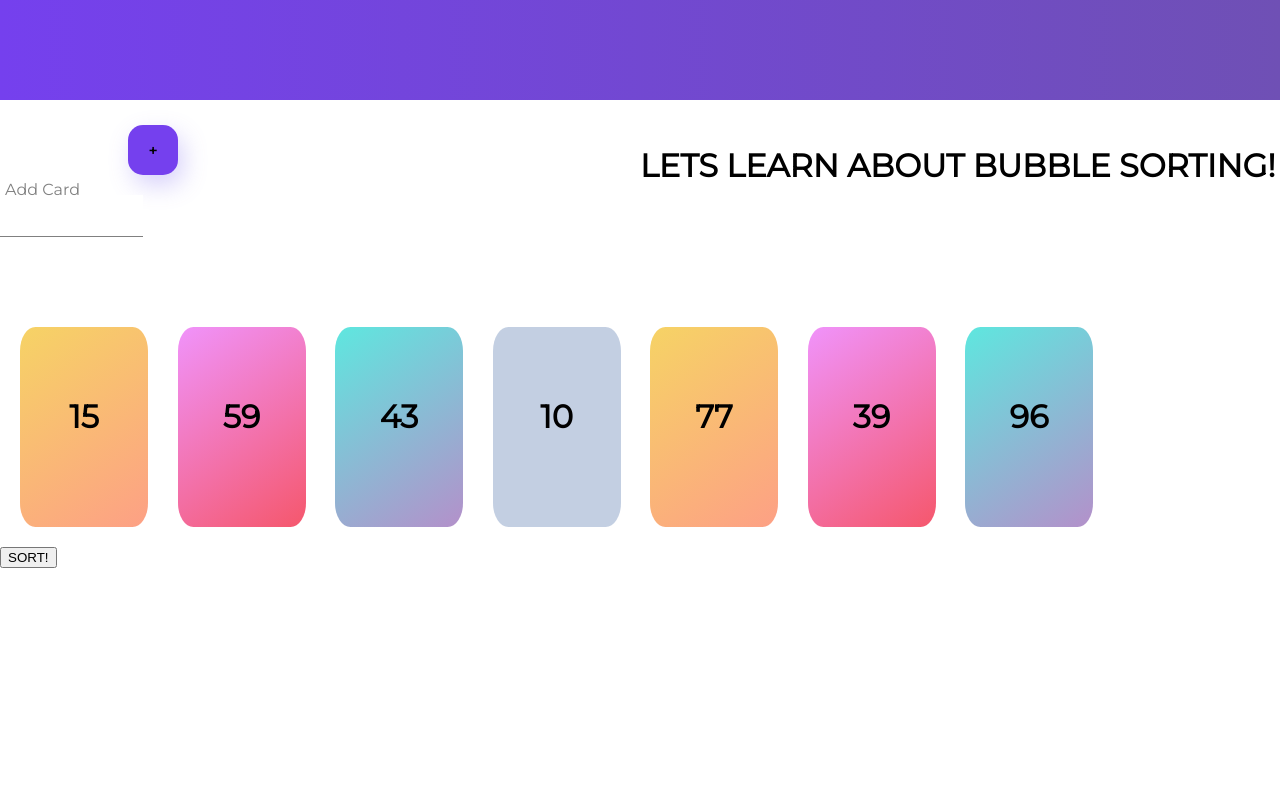
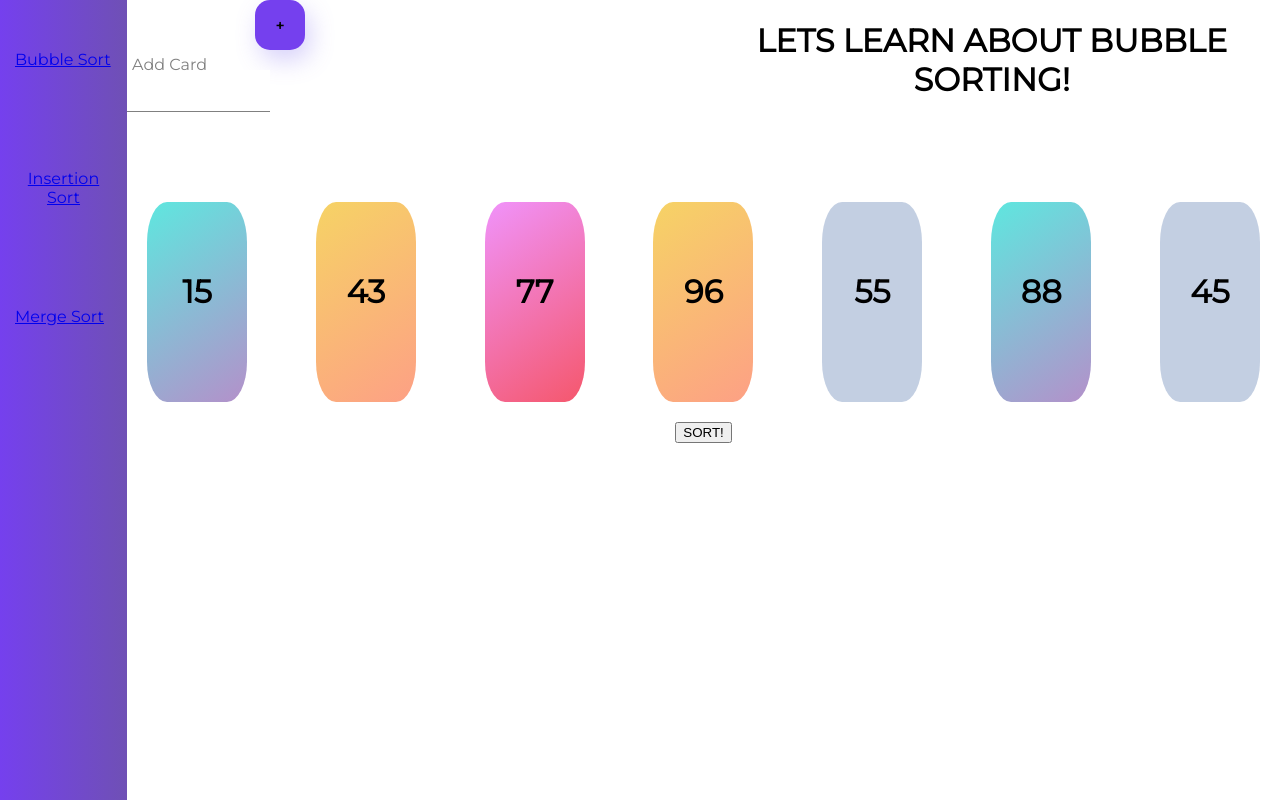
Before and after one commit to ArthurR21056/teaching-sorting, a React (Create React App) app: page / in a window 1280 px wide. Shown: the top 800 px of the page. Built offline with nearby package versions, Linux system fonts and the light colour scheme; a web font is replaced by a local one.

Commit message:
Fixed bug with cards not keeping their colors and moved header to the left side

```diff
--- a/src/App.css
+++ b/src/App.css
@@ -4,6 +4,11 @@
 }
 .App {
   text-align: center;
+  display: flex;
+  flex-direction: row;
+  align-items: stretch;
+  height: 100vh;
+  margin: 0;
 }
 
 .App-logo {
--- a/src/App.js
+++ b/src/App.js
@@ -1,35 +1,3 @@
-// import React, { Component} from 'react';
-// import Header from './components/header/header.component'
-// import CardGrid from './components/card-grid/card-grid.component'
-
-// import './App.css';
-
-// class App extends Component {
-//   constructor() {
-//     super()
-
-//     this.state = {
-//       cards: [1,4,2,45,2]
-//     };
-//   }
-//   render () {
-//     const { cards } = this.state
-//     return (
-//       <div>
-//         <Header/>
-//         <header className="App">
-//           <div>
-//             <CardGrid cards={cards}/>
-//           </div>
-//         </header>
-//       </div>
-//     );
-//   }
-
-// }
-
-// export default App;
-
 import React from 'react';
 import { Switch, Route } from 'react-router-dom';
 
@@ -40,7 +8,7 @@ import BubbleSortPage from './pages/bubble-sort/bubble-sort.component';
 
 function App() {
   return (
-    <div >
+    <div className="App">
       <Header/>
       <Switch>
         <Route exact path='/' component={BubbleSortPage}/>
--- a/src/components/card-grid/card-grid.styles.scss
+++ b/src/components/card-grid/card-grid.styles.scss
@@ -1,19 +1,20 @@
 .card-grid {
     padding: 20px;
-    display: grid;
-    grid-template-columns: 1fr 1fr 1fr 1fr 1fr 1fr 1fr 1fr ;
+    display: flex;
+    flex-direction: row;
     grid-gap: 20px;
+    justify-content: space-between;
 
-    .card:nth-child(4n + 1) {
+    .yellow-card {
       background: linear-gradient(145deg, #f6d365 0%, #fda085 100%);
     }
-    .card:nth-child(4n + 2) {
+    .purple-card {
       background: linear-gradient(145deg, #f093fb 0%, #f5576c 100%);
     }
-    .card:nth-child(4n + 3) {
+    .blue-card {
       background: linear-gradient(145deg, #5ee7df 0%, #b490ca 100%);
     }
-    .card:nth-child(4n + 4) {
+    .light-blue-card {
       background: linear-gradient(145deg, #c3cfe2 0%, #c3cfe2 100%);
     }
   }
--- a/src/components/card/card.component.jsx
+++ b/src/components/card/card.component.jsx
@@ -1,11 +1,16 @@
 import React from 'react'
 
 import './card.styles.scss'
-const Card = ({number}) =>
-(
-    <div className='card'>
-        <h1>{number}</h1>
-    </div>
-)
+const Card = (props) => {
+    const color = props.color + " card"
+    return (
+        <div className={color}>
+            <h1>{props.number} </h1>
+        </div>
+    )
+
+}
+
+
 
 export default Card
--- a/src/components/card/card.styles.scss
+++ b/src/components/card/card.styles.scss
@@ -1,10 +1,11 @@
 .card {
     height: 200px;
-    width: 10vw;
+    min-width: 100px;
     background-color: #ffdc7c;
-    border-radius: 12%;
+    border-radius: 20%;
     justify-content: space-between;
     text-align: center;
+
     h1 {
         margin-top: 70px;
     }
--- a/src/components/header/header.component.jsx
+++ b/src/components/header/header.component.jsx
@@ -1,14 +1,22 @@
 import React from 'react'
-
+import { Link } from 'react-router-dom';
 import './header.styles.scss'
 
 const Header = () => (
-    <div className='header'>
-        <div className='options'>
+    <header className='header'>
+        <div className="options">
+        <Link className='option' to='/shop'>
+            Bubble Sort
+            </Link>
+        <Link className='option' to='/shop'>
+            Insertion Sort
+            </Link>
+        <Link className='option' to='/signin'>
+            Merge Sort
+        </Link>
+        </div>
 
-
-        </div>
-    </div>
+    </header>
 );
 
 export default Header
--- a/src/components/header/header.styles.scss
+++ b/src/components/header/header.styles.scss
@@ -1,22 +1,23 @@
 .header {
-    height: 100px;
-    width: 100%;
+    height: 100vw;
+    width: 140px;
     display: flex;
+    flex-direction: column;
     justify-content: space-between;
     margin-bottom: 25px;
     background-image: linear-gradient(to right, #7540ee, #6f50b5);
     color: white;
+    // position: fixed;
 
     .options {
         width: 100%;
         height: 100%;
-        display: flex;
         align-content: bottom;
         justify-content: flex-start;
         bottom: 0;
 
         .option {
-            padding: 10px 15px;
+            padding: 50px 15px;
             bottom: 0;
             float: left;
 
--- a/src/pages/bubble-sort/bubble-sort.component.jsx
+++ b/src/pages/bubble-sort/bubble-sort.component.jsx
@@ -7,8 +7,6 @@ import FormInput from '../../components/form-input/form-input.component'
 import Instructions from '../../components/instructions/instruction.component'
 
 import './bubble-sort.styles.scss'
-
-const INITIAL_ARRAY = [3, 2, 1]
 
 const BUBBLE_INSTRUCTION = [
     "LETS LEARN ABOUT BUBBLE SORTING!",
@@ -21,14 +19,26 @@ const BUBBLE_INSTRUCTION = [
     "7.If the end of the list is reached without any swaps being made, then the list is ordered and the algorithm can stop."
 ]
 
+const CARD_COLOR = [
+    "yellow-card",
+    "purple-card",
+    "blue-card",
+    "light-blue-card"
+]
+
 class BubbleSortPage extends React.Component {
     constructor(props) {
         super(props)
         const list = []
         var numCard = this.getRandomNumber(4, 10);
 
-        for(let i = 0; i < numCard; i++ ){
-            list.push(this.getRandomNumber(1, 100))
+        for (let i = 0; i < numCard; i++) {
+
+            list.push({
+                value: this.getRandomNumber(1, 100),
+                color: CARD_COLOR[this.getRandomNumber(0, 3)]
+            })
+
         }
 
         this.state = {
@@ -40,32 +50,37 @@ class BubbleSortPage extends React.Component {
     }
 
     getRandomNumber = (min, max) => {
-        return Math.floor(Math.random() * (max - min + 1) ) + min;
+        return Math.floor(Math.random() * (max - min + 1)) + min;
     }
     sortList = () => {
         const unsortedList = this.state.cards
-        const sortedList = []
-
         for (const [index, value] of unsortedList.entries()) {
             if (unsortedList[index + 1] != null) {
-                if (unsortedList[index] > unsortedList[index + 1]) {
-                    sortedList.push(unsortedList[index + 1])
-
+                if (unsortedList[index].value > unsortedList[index + 1].value) {
                     var temp = unsortedList[index]
 
                     unsortedList[index] = unsortedList[index + 1]
                     unsortedList[index + 1] = temp
                 }
-                else {
-                    sortedList.push(unsortedList[index])
-                }
-            }
-            else {
-                sortedList.push(unsortedList[index])
             }
         }
 
-        this.setState({ cards: sortedList })
+        this.setState({ cards: unsortedList })
+    }
+    isSorted = () => {
+        const list = []
+        const compareList = []
+
+        for(const [index, value] of this.state.cards.entries()) {
+            list.push(value.value);
+            compareList.push(value.value)
+        }
+        compareList.sort()
+        for(var i = 0; i < list.length; i++){
+            if(list[i] != compareList[i]) return
+        }
+
+        return true
     }
     handleChange = event => {
         const { value, name } = event.target;
@@ -85,8 +100,9 @@ class BubbleSortPage extends React.Component {
         })
     }
     render() {
-        const { cards } = this.state
-        const { instructionId } = this.state
+        const { cards } = this.state;
+        const { instructionId } = this.state;
+        let isSorted = this.isSorted();
 
         return (
             <div className="bubble-sort">
@@ -113,14 +129,15 @@ class BubbleSortPage extends React.Component {
                 <div className="card-grid">
                     {
                         cards.map((card, index) => (
-                            <Card key={index} number={card}></Card>
+                            <Card key={index} number={card.value} color={card.color}></Card>
                         ))
                     }
                 </div>
-                <button
-                    onClick={this.sortList}>
-                    SORT!
-                </button>
+                { isSorted ?
+                    <h1>SORTED!</h1> :
+                    <button onClick={this.sortList}>SORT!</button>
+                }
+
             </div>
         );
     }
```
Also changed, not shown: src/logo.svg (deleted).
